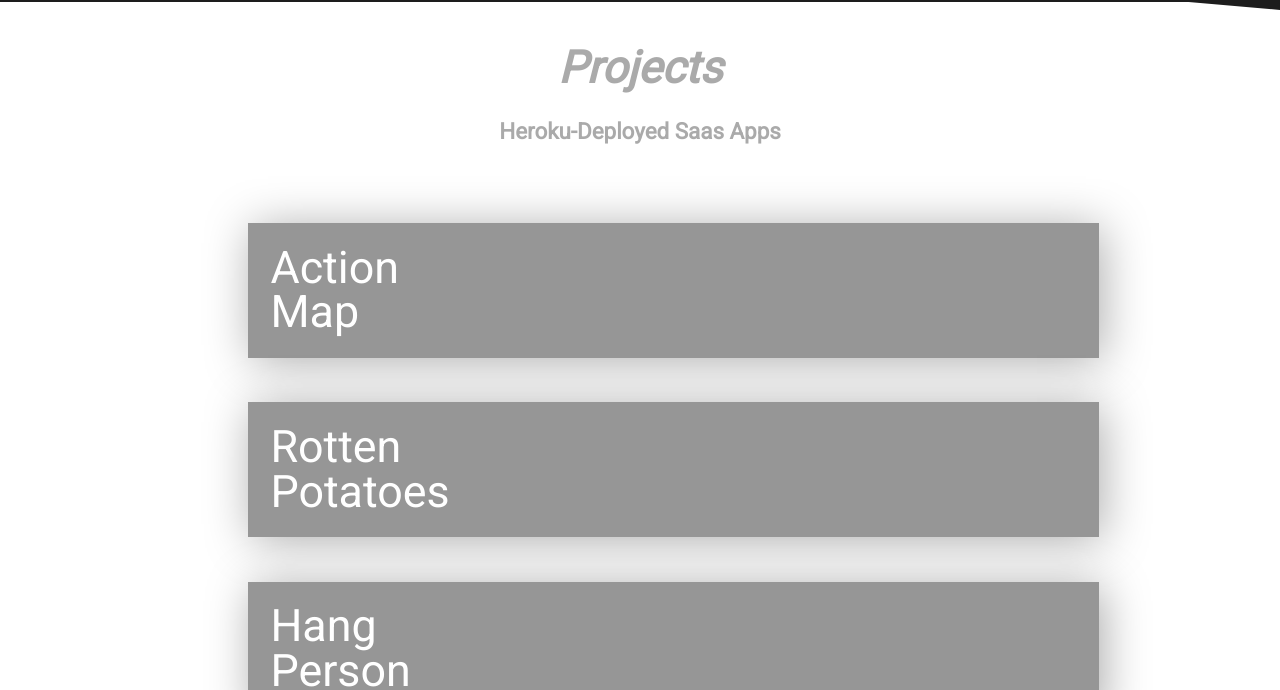
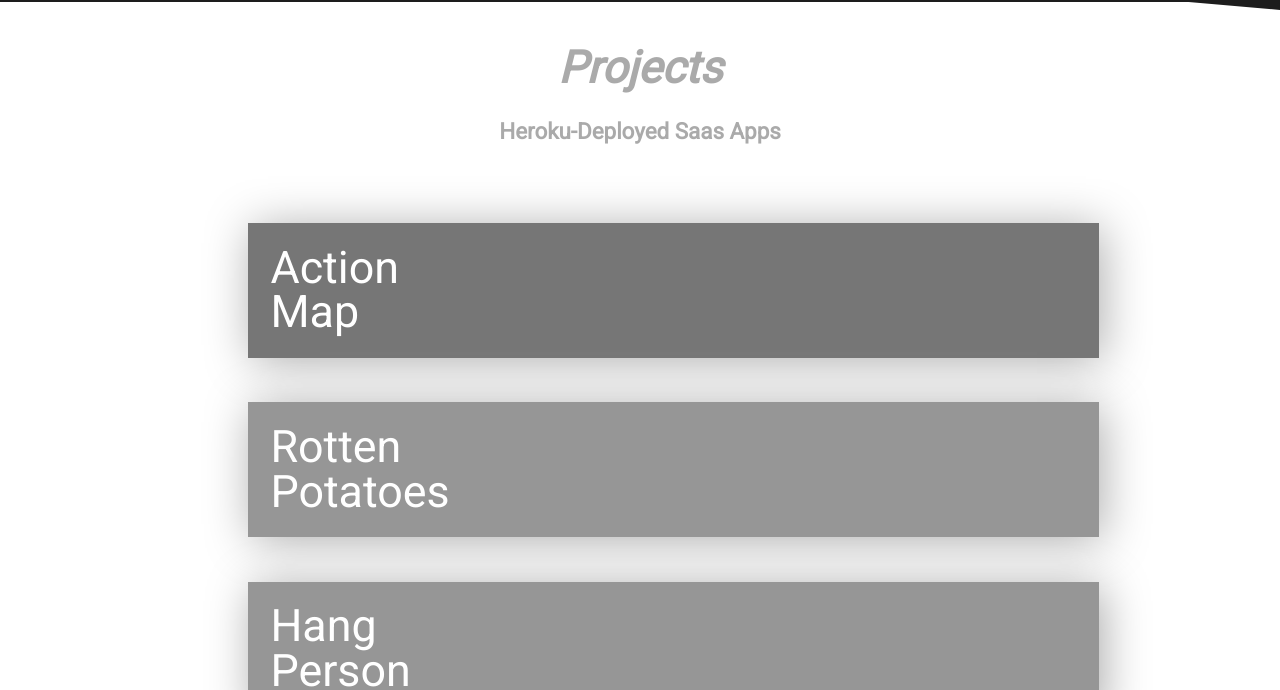
Before and after one commit to jaredtating/project_WEB, a plain HTML site: page index.html in a window 1280 px wide. In both pictures the pointer is over the link 673 px from the left and 2852 px from the top of the page. Shown: the part 2562-3252 px from the top of the page. Drawn offline with nearby package versions, Linux system fonts and the light colour scheme.

Commit message:
Added highlighting to Projects

```diff
--- a/css/style.css
+++ b/css/style.css
@@ -298,6 +298,10 @@ nav ul li a:hover {
 	box-shadow: .1em .1em 1em #AAAAAA;
 }
 
+.projects li a:hover {
+	background: #767676;
+}
+
 .projects {
 	width: 80%
 	display: table;
```
